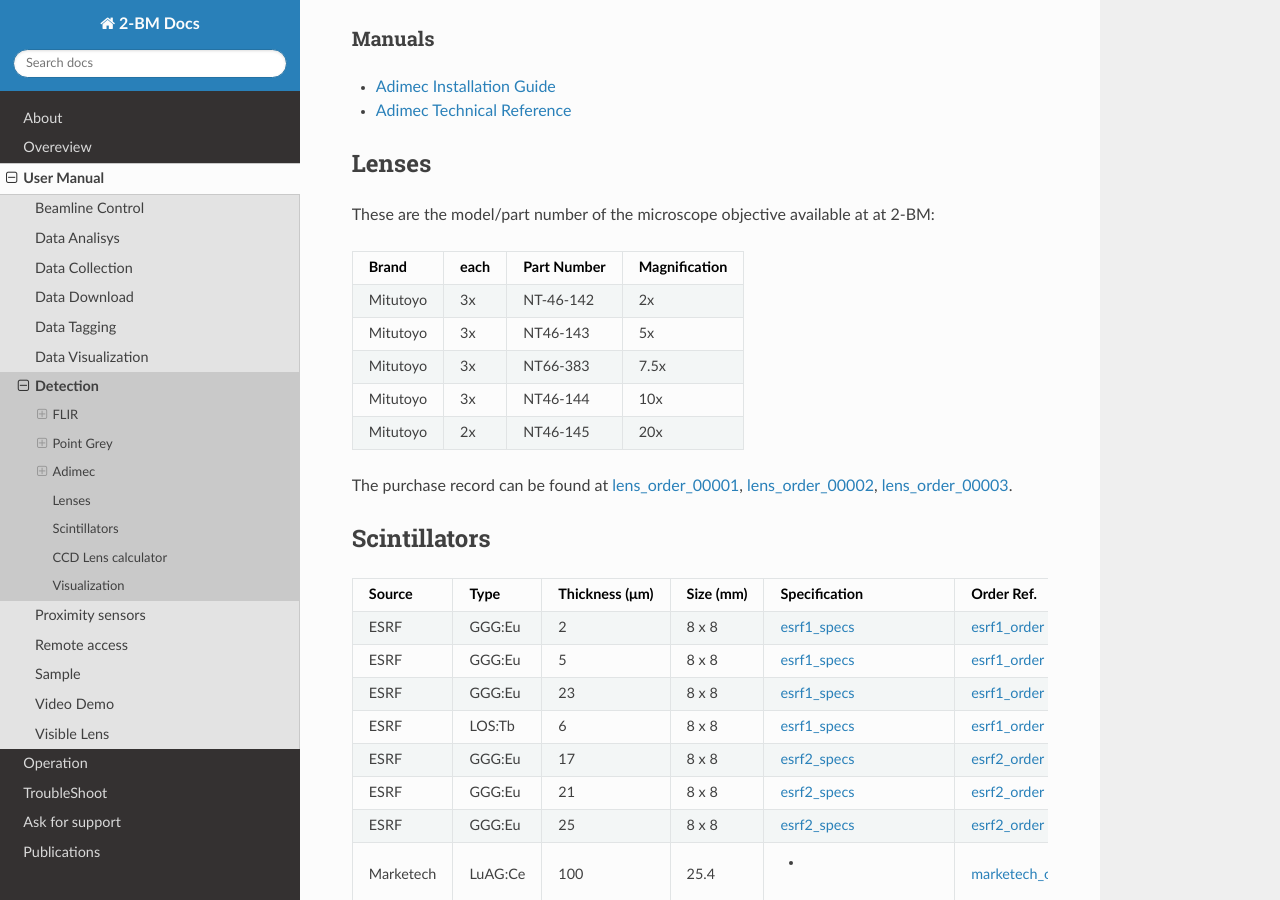
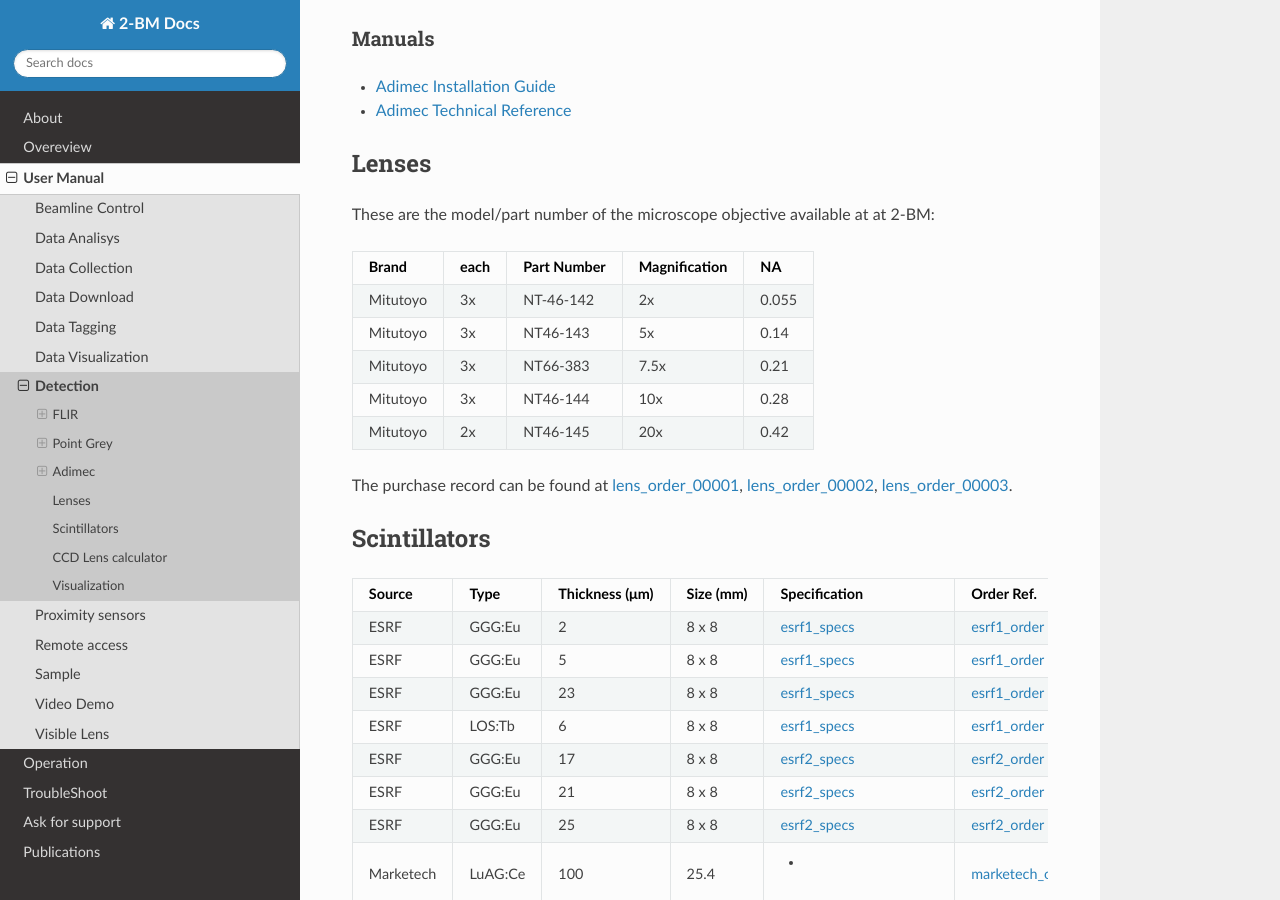
Before and after one commit to xray-imaging/2bm-docs, a Sphinx documentation site: the page built from docs/source/user/item_005.rst, in a window 1280 px wide and 900 px high, scrolled down 6669 px. Built offline with Sphinx 7.4.7 and the Read the Docs theme 2.0.0, drawn with Linux system fonts in a browser that asks for light colours; the version number could not be read and is left out.

Commit message:
added NA to Mitutoyo lenses

```diff
--- a/docs/source/user/item_005.rst
+++ b/docs/source/user/item_005.rst
@@ -269,19 +269,19 @@
 .. _lens_order_00002: https://apps.inside.anl.gov/paris/req.jsp?reqNbr=F1-153142
 .. _lens_order_00003: https://apps.inside.anl.gov/paris/req.jsp?reqNbr=F1-165089
 
-+-------------+------+------------------+-----------------+
-|    Brand    | each |   Part Number    |  Magnification  |
-+=============+======+==================+=================+
-|  Mitutoyo   |   3x |   NT-46-142      |        2x       |
-+-------------+------+------------------+-----------------+
-|  Mitutoyo   |   3x |   NT46-143       |        5x       |
-+-------------+------+------------------+-----------------+
-|  Mitutoyo   |   3x |   NT66-383       |      7.5x       |
-+-------------+------+------------------+-----------------+
-|  Mitutoyo   |   3x |   NT46-144       |     10x         |
-+-------------+------+------------------+-----------------+
-|  Mitutoyo   |   2x |   NT46-145       |     20x         |
-+-------------+------+------------------+-----------------+
++-------------+------+------------------+-----------------+-----------------+
+|    Brand    | each |   Part Number    |  Magnification  |        NA       |
++=============+======+==================+=================+=================+
+|  Mitutoyo   |   3x |   NT-46-142      |        2x       |      0.055      |
++-------------+------+------------------+-----------------+-----------------+
+|  Mitutoyo   |   3x |   NT46-143       |        5x       |      0.14       |
++-------------+------+------------------+-----------------+-----------------+
+|  Mitutoyo   |   3x |   NT66-383       |      7.5x       |      0.21       |
++-------------+------+------------------+-----------------+-----------------+
+|  Mitutoyo   |   3x |   NT46-144       |     10x         |      0.28       |
++-------------+------+------------------+-----------------+-----------------+
+|  Mitutoyo   |   2x |   NT46-145       |     20x         |      0.42       |
++-------------+------+------------------+-----------------+-----------------+
 
 The purchase record can be found at lens_order_00001_, lens_order_00002_, lens_order_00003_.
 
```
